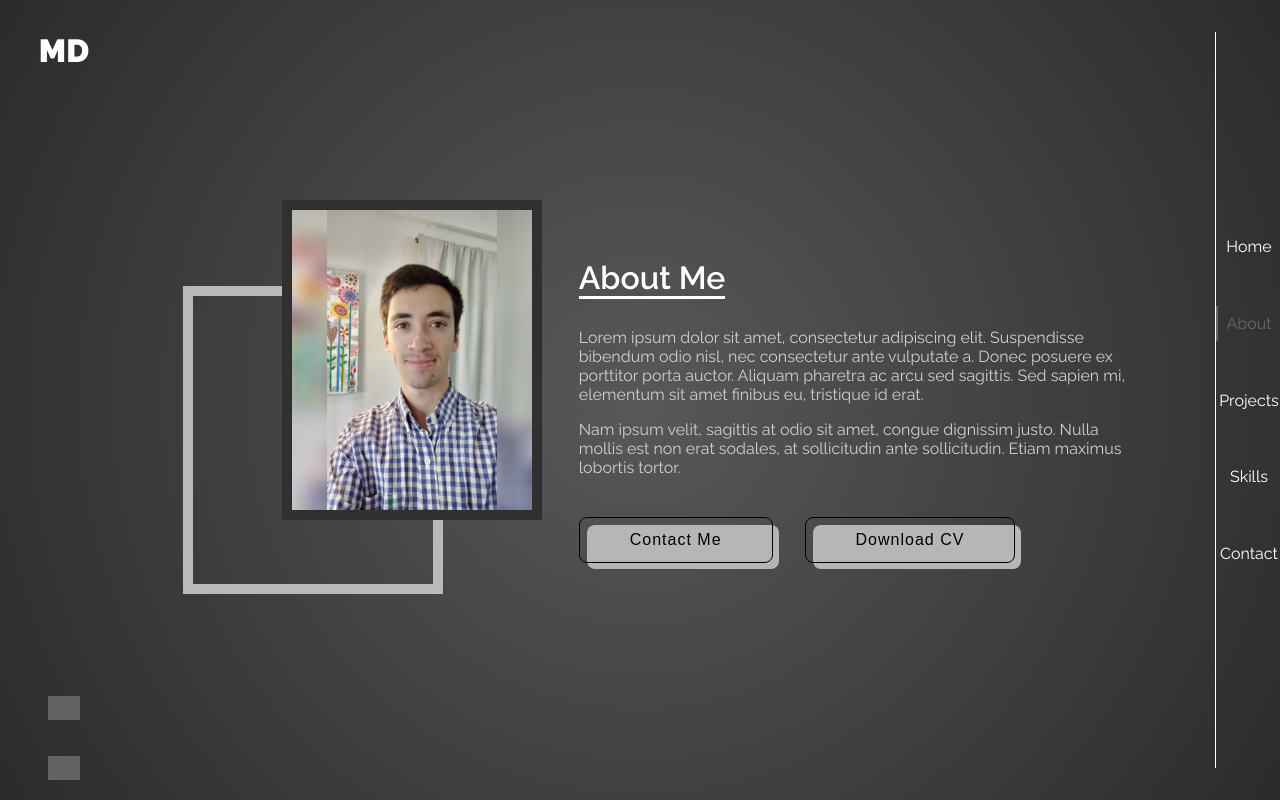
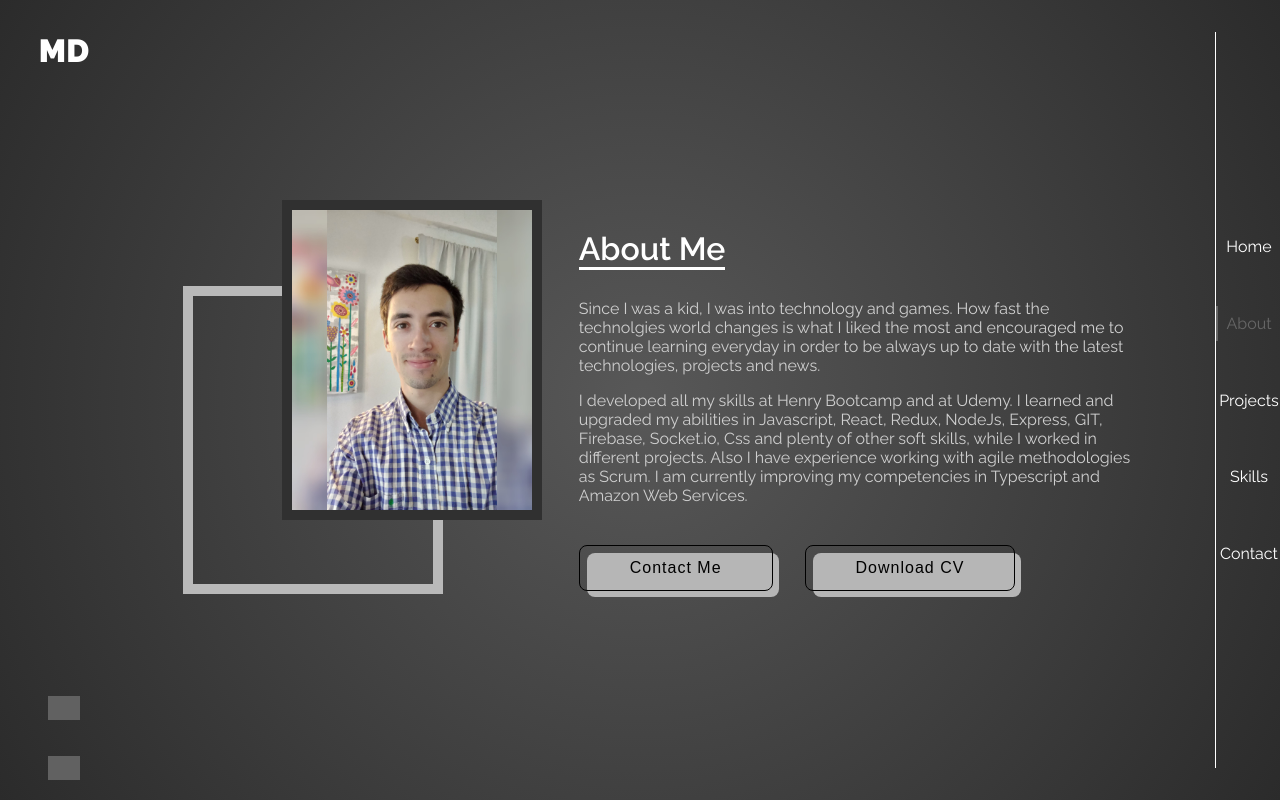
Before and after one commit to MarcosDavila1/portfolio, a React (Create React App) app: page /about in a window 1280 px wide. Built offline with nearby package versions, Linux system fonts and the light colour scheme; grey boxes are pictures that could not be loaded.

Commit message:
aboutText

```diff
--- a/src/components/About.tsx
+++ b/src/components/About.tsx
@@ -19,15 +19,18 @@ function About() {
         <Fade>
           <h1>About Me</h1>
           <p>
-            Lorem ipsum dolor sit amet, consectetur adipiscing elit.
-            Suspendisse bibendum odio nisl, nec consectetur ante vulputate a.
-            Donec posuere ex porttitor porta auctor. Aliquam pharetra ac arcu sed sagittis.
-            Sed sapien mi, elementum sit amet finibus eu, tristique id erat.
+            Since I was a kid, I was into technology and games.
+            How fast the technolgies world changes is what
+            I liked the most and encouraged me to continue learning everyday in order
+            to be always up to date with the latest technologies, projects and news.
           </p>
           <p>
-            Nam ipsum velit, sagittis at odio sit amet, congue dignissim justo.
-            Nulla mollis est non erat sodales, at sollicitudin ante sollicitudin.
-            Etiam maximus lobortis tortor.
+            I developed all my skills at Henry Bootcamp and at Udemy.
+            I learned and upgraded my abilities in Javascript, React, Redux, NodeJs,
+            Express, GIT, Firebase, Socket.io, Css and plenty of other soft skills,
+            while I worked in different projects.
+            Also I have experience working with agile methodologies as Scrum.
+            I am currently improving my competencies in Typescript and Amazon Web Services.
           </p>
         </Fade>
         <div className='containerBtnAbout'>
```
